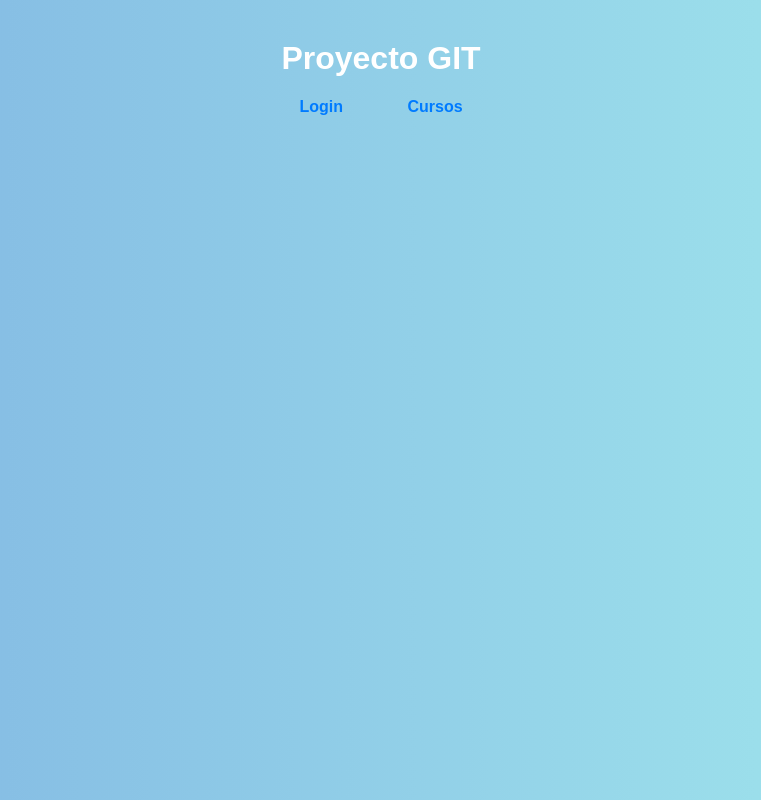
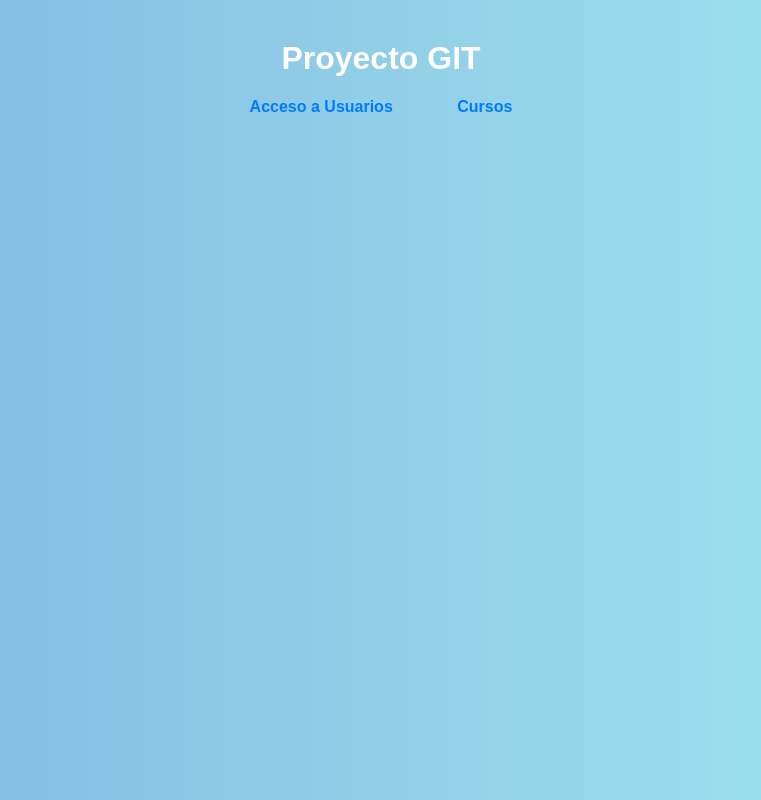
Before and after one commit to zpojeda/proyecto-git-clase, a plain HTML site: page index.html in a window 1280 px wide. Shown: the whole page, without its empty margins (259-1020 px from the left). Drawn offline with Linux system fonts and the light colour scheme.

Commit message:
feat(index): Modificar texto de login

```diff
--- a/index.html
+++ b/index.html
@@ -9,7 +9,7 @@
 <body>
     <h1> Proyecto GIT</h1>
     <nav>
-        <a href="pages/login.html">Login</a>
+        <a href="pages/login.html">Acceso a Usuarios</a>
         <a href="pages/cursos.html">Cursos</a>
     </nav>
 </body>
```
